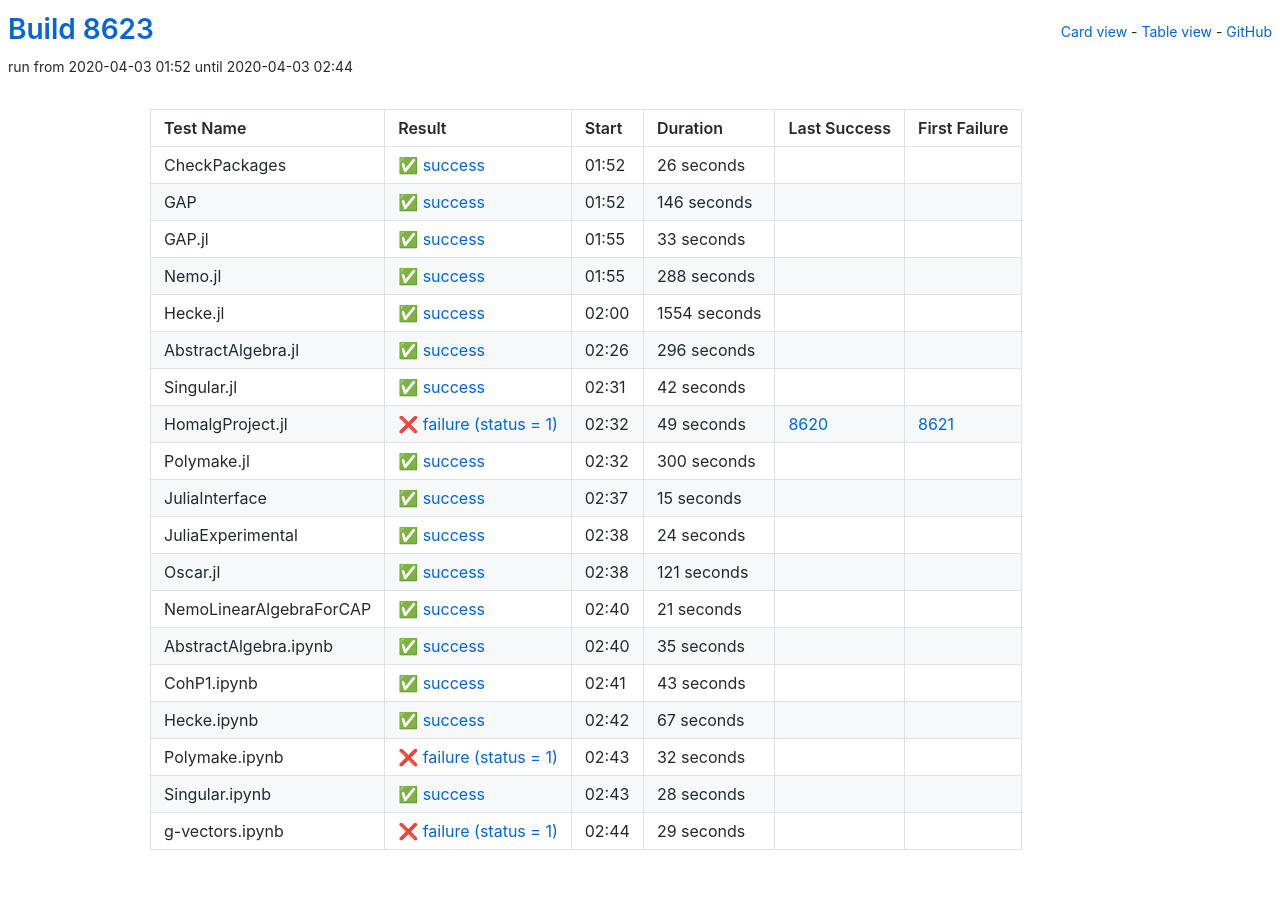
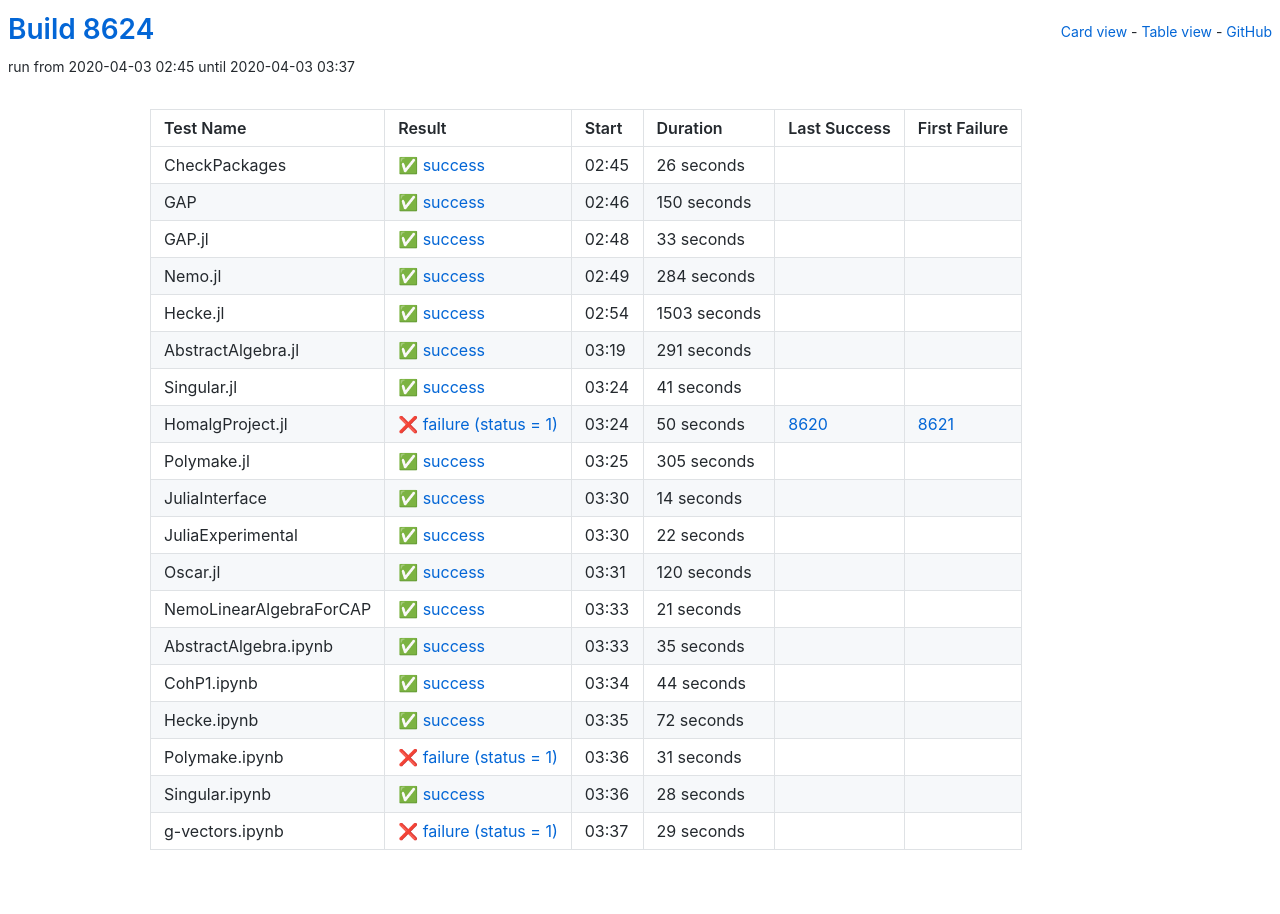
Before and after one commit to oscar-system/oscar-ci-status, a Jekyll site: the page built from table.html, in a window 1280 px wide. Built offline with Jekyll 4.4.1, drawn with Linux system fonts in a browser that asks for light colours.

Commit message:
Build 8624

```diff
--- a/_data/ci.yml
+++ b/_data/ci.yml
@@ -1,5 +1,5 @@
-build: 8623
-build_url: https://oscarci.mathematik.uni-kl.de/job/oscar/8623/
+build: 8624
+build_url: https://oscarci.mathematik.uni-kl.de/job/oscar/8624/
 job: oscar
 tests:
 - duration: 26
@@ -8,20 +8,20 @@ tests:
   first_failure_url: null
   last_success: false
   last_success_url: null
-  log: https://oscarci.mathematik.uni-kl.de/job/oscar/8623/artifact/logs/build-8623/CheckPackages.log
+  log: https://oscarci.mathematik.uni-kl.de/job/oscar/8624/artifact/logs/build-8624/CheckPackages.log
   name: CheckPackages
-  start: 2020-04-03 01:52
+  start: 2020-04-03 02:45
   status: success
   success: true
-- duration: 146
+- duration: 150
   exitcode: 0
   first_failure: false
   first_failure_url: null
   last_success: false
   last_success_url: null
-  log: https://oscarci.mathematik.uni-kl.de/job/oscar/8623/artifact/logs/build-8623/GAP.log
+  log: https://oscarci.mathematik.uni-kl.de/job/oscar/8624/artifact/logs/build-8624/GAP.log
   name: GAP
-  start: 2020-04-03 01:52
+  start: 2020-04-03 02:46
   status: success
   success: true
 - duration: 33
@@ -30,108 +30,108 @@ tests:
   first_failure_url: null
   last_success: false
   last_success_url: null
-  log: https://oscarci.mathematik.uni-kl.de/job/oscar/8623/artifact/logs/build-8623/GAP.jl.log
+  log: https://oscarci.mathematik.uni-kl.de/job/oscar/8624/artifact/logs/build-8624/GAP.jl.log
   name: GAP.jl
-  start: 2020-04-03 01:55
+  start: 2020-04-03 02:48
   status: success
   success: true
-- duration: 288
+- duration: 284
   exitcode: 0
   first_failure: false
   first_failure_url: null
   last_success: false
   last_success_url: null
-  log: https://oscarci.mathematik.uni-kl.de/job/oscar/8623/artifact/logs/build-8623/Nemo.jl.log
+  log: https://oscarci.mathematik.uni-kl.de/job/oscar/8624/artifact/logs/build-8624/Nemo.jl.log
   name: Nemo.jl
-  start: 2020-04-03 01:55
+  start: 2020-04-03 02:49
   status: success
   success: true
-- duration: 1554
+- duration: 1503
   exitcode: 0
   first_failure: false
   first_failure_url: null
   last_success: false
   last_success_url: null
-  log: https://oscarci.mathematik.uni-kl.de/job/oscar/8623/artifact/logs/build-8623/Hecke.jl.log
+  log: https://oscarci.mathematik.uni-kl.de/job/oscar/8624/artifact/logs/build-8624/Hecke.jl.log
   name: Hecke.jl
-  start: 2020-04-03 02:00
+  start: 2020-04-03 02:54
   status: success
   success: true
-- duration: 296
+- duration: 291
   exitcode: 0
   first_failure: false
   first_failure_url: null
   last_success: false
   last_success_url: null
-  log: https://oscarci.mathematik.uni-kl.de/job/oscar/8623/artifact/logs/build-8623/AbstractAlgebra.jl.log
+  log: https://oscarci.mathematik.uni-kl.de/job/oscar/8624/artifact/logs/build-8624/AbstractAlgebra.jl.log
   name: AbstractAlgebra.jl
-  start: 2020-04-03 02:26
+  start: 2020-04-03 03:19
   status: success
   success: true
-- duration: 42
+- duration: 41
   exitcode: 0
   first_failure: false
   first_failure_url: null
   last_success: false
   last_success_url: null
-  log: https://oscarci.mathematik.uni-kl.de/job/oscar/8623/artifact/logs/build-8623/Singular.jl.log
+  log: https://oscarci.mathematik.uni-kl.de/job/oscar/8624/artifact/logs/build-8624/Singular.jl.log
   name: Singular.jl
-  start: 2020-04-03 02:31
+  start: 2020-04-03 03:24
   status: success
   success: true
-- duration: 49
+- duration: 50
   exitcode: 1
   first_failure: 8621
   first_failure_url: https://oscarci.mathematik.uni-kl.de/job/oscar/8621/
   last_success: 8620
   last_success_url: https://oscarci.mathematik.uni-kl.de/job/oscar/8620/
-  log: https://oscarci.mathematik.uni-kl.de/job/oscar/8623/artifact/logs/build-8623/HomalgProject.jl.log
+  log: https://oscarci.mathematik.uni-kl.de/job/oscar/8624/artifact/logs/build-8624/HomalgProject.jl.log
   name: HomalgProject.jl
-  start: 2020-04-03 02:32
+  start: 2020-04-03 03:24
   status: failure
   success: false
-- duration: 300
+- duration: 305
   exitcode: 0
   first_failure: false
   first_failure_url: null
   last_success: false
   last_success_url: null
-  log: https://oscarci.mathematik.uni-kl.de/job/oscar/8623/artifact/logs/build-8623/Polymake.jl.log
+  log: https://oscarci.mathematik.uni-kl.de/job/oscar/8624/artifact/logs/build-8624/Polymake.jl.log
   name: Polymake.jl
-  start: 2020-04-03 02:32
+  start: 2020-04-03 03:25
   status: success
   success: true
-- duration: 15
+- duration: 14
   exitcode: 0
   first_failure: false
   first_failure_url: null
   last_success: false
   last_success_url: null
-  log: https://oscarci.mathematik.uni-kl.de/job/oscar/8623/artifact/logs/build-8623/JuliaInterface.log
+  log: https://oscarci.mathematik.uni-kl.de/job/oscar/8624/artifact/logs/build-8624/JuliaInterface.log
   name: JuliaInterface
-  start: 2020-04-03 02:37
+  start: 2020-04-03 03:30
   status: success
   success: true
-- duration: 24
+- duration: 22
   exitcode: 0
   first_failure: false
   first_failure_url: null
   last_success: false
   last_success_url: null
-  log: https://oscarci.mathematik.uni-kl.de/job/oscar/8623/artifact/logs/build-8623/JuliaExperimental.log
+  log: https://oscarci.mathematik.uni-kl.de/job/oscar/8624/artifact/logs/build-8624/JuliaExperimental.log
   name: JuliaExperimental
-  start: 2020-04-03 02:38
+  start: 2020-04-03 03:30
   status: success
   success: true
-- duration: 121
+- duration: 120
   exitcode: 0
   first_failure: false
   first_failure_url: null
   last_success: false
   last_success_url: null
-  log: https://oscarci.mathematik.uni-kl.de/job/oscar/8623/artifact/logs/build-8623/Oscar.jl.log
+  log: https://oscarci.mathematik.uni-kl.de/job/oscar/8624/artifact/logs/build-8624/Oscar.jl.log
   name: Oscar.jl
-  start: 2020-04-03 02:38
+  start: 2020-04-03 03:31
   status: success
   success: true
 - duration: 21
@@ -140,9 +140,9 @@ tests:
   first_failure_url: null
   last_success: false
   last_success_url: null
-  log: https://oscarci.mathematik.uni-kl.de/job/oscar/8623/artifact/logs/build-8623/NemoLinearAlgebraForCAP.log
+  log: https://oscarci.mathematik.uni-kl.de/job/oscar/8624/artifact/logs/build-8624/NemoLinearAlgebraForCAP.log
   name: NemoLinearAlgebraForCAP
-  start: 2020-04-03 02:40
+  start: 2020-04-03 03:33
   status: success
   success: true
 - duration: 35
@@ -151,42 +151,42 @@ tests:
   first_failure_url: null
   last_success: false
   last_success_url: null
-  log: https://oscarci.mathematik.uni-kl.de/job/oscar/8623/artifact/logs/build-8623/AbstractAlgebra.ipynb.log
+  log: https://oscarci.mathematik.uni-kl.de/job/oscar/8624/artifact/logs/build-8624/AbstractAlgebra.ipynb.log
   name: AbstractAlgebra.ipynb
-  start: 2020-04-03 02:40
+  start: 2020-04-03 03:33
   status: success
   success: true
-- duration: 43
+- duration: 44
   exitcode: 0
   first_failure: false
   first_failure_url: null
   last_success: false
   last_success_url: null
-  log: https://oscarci.mathematik.uni-kl.de/job/oscar/8623/artifact/logs/build-8623/CohP1.ipynb.log
+  log: https://oscarci.mathematik.uni-kl.de/job/oscar/8624/artifact/logs/build-8624/CohP1.ipynb.log
   name: CohP1.ipynb
-  start: 2020-04-03 02:41
+  start: 2020-04-03 03:34
   status: success
   success: true
-- duration: 67
+- duration: 72
   exitcode: 0
   first_failure: false
   first_failure_url: null
   last_success: false
   last_success_url: null
-  log: https://oscarci.mathematik.uni-kl.de/job/oscar/8623/artifact/logs/build-8623/Hecke.ipynb.log
+  log: https://oscarci.mathematik.uni-kl.de/job/oscar/8624/artifact/logs/build-8624/Hecke.ipynb.log
   name: Hecke.ipynb
-  start: 2020-04-03 02:42
+  start: 2020-04-03 03:35
   status: success
   success: true
-- duration: 32
+- duration: 31
   exitcode: 1
   first_failure: false
   first_failure_url: null
   last_success: false
   last_success_url: null
-  log: https://oscarci.mathematik.uni-kl.de/job/oscar/8623/artifact/logs/build-8623/Polymake.ipynb.log
+  log: https://oscarci.mathematik.uni-kl.de/job/oscar/8624/artifact/logs/build-8624/Polymake.ipynb.log
   name: Polymake.ipynb
-  start: 2020-04-03 02:43
+  start: 2020-04-03 03:36
   status: failure
   success: false
 - duration: 28
@@ -195,9 +195,9 @@ tests:
   first_failure_url: null
   last_success: false
   last_success_url: null
-  log: https://oscarci.mathematik.uni-kl.de/job/oscar/8623/artifact/logs/build-8623/Singular.ipynb.log
+  log: https://oscarci.mathematik.uni-kl.de/job/oscar/8624/artifact/logs/build-8624/Singular.ipynb.log
   name: Singular.ipynb
-  start: 2020-04-03 02:43
+  start: 2020-04-03 03:36
   status: success
   success: true
 - duration: 29
@@ -206,8 +206,8 @@ tests:
   first_failure_url: null
   last_success: false
   last_success_url: null
-  log: https://oscarci.mathematik.uni-kl.de/job/oscar/8623/artifact/logs/build-8623/g-vectors.ipynb.log
+  log: https://oscarci.mathematik.uni-kl.de/job/oscar/8624/artifact/logs/build-8624/g-vectors.ipynb.log
   name: g-vectors.ipynb
-  start: 2020-04-03 02:44
+  start: 2020-04-03 03:37
   status: failure
   success: false
```
Also changed, not shown: README.md.
